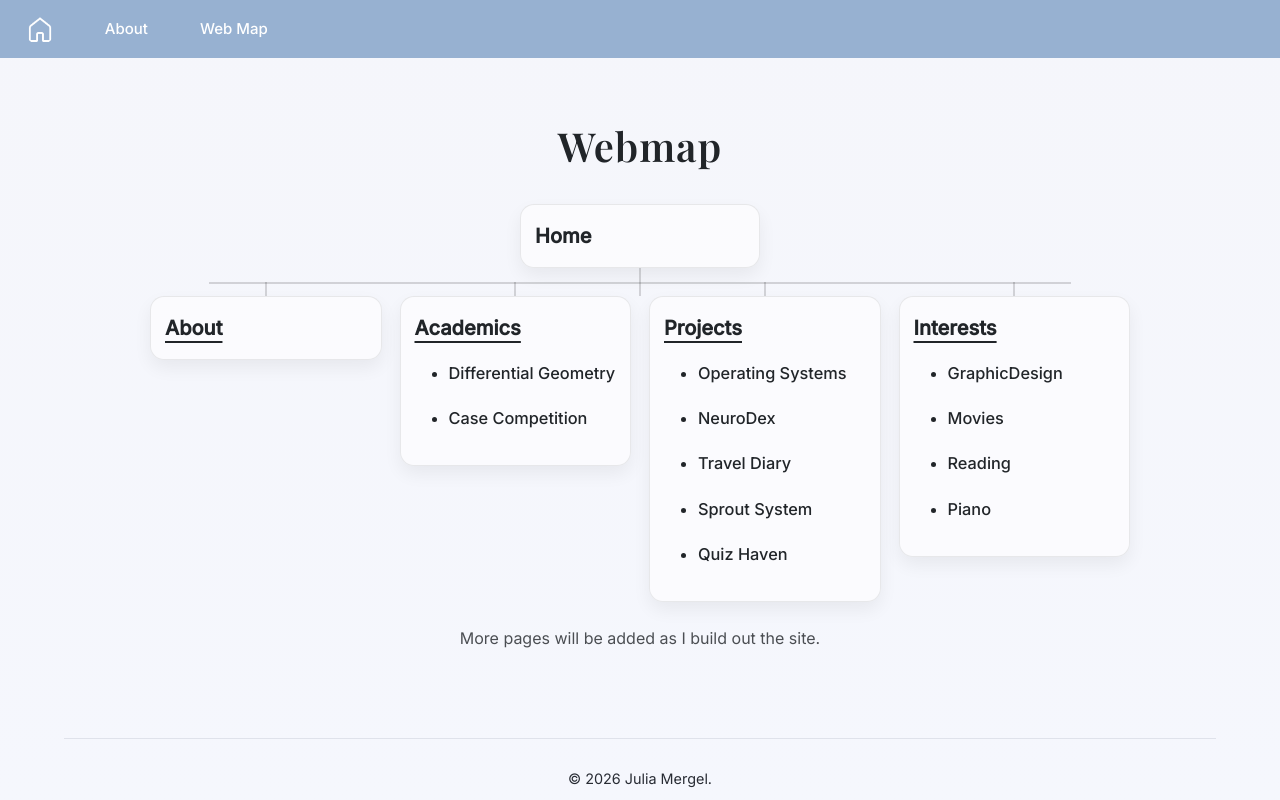
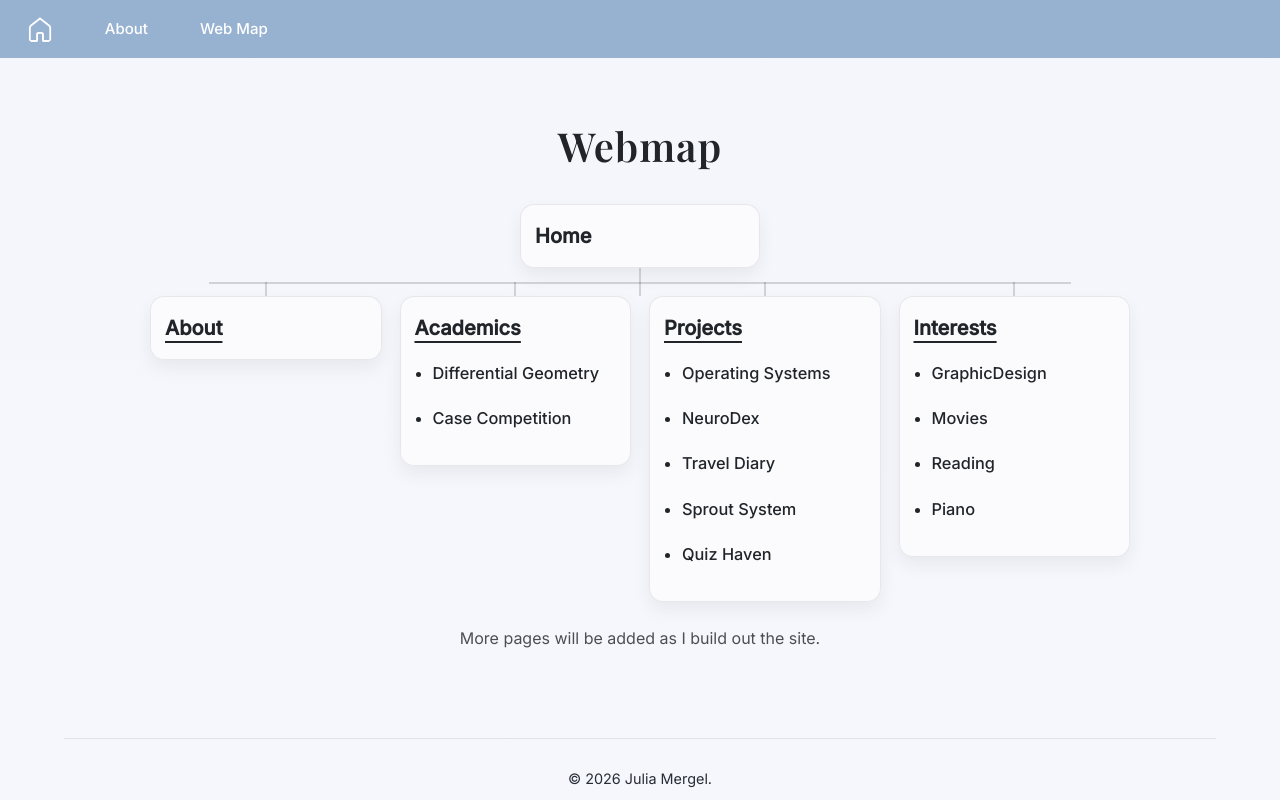
Before and after one commit to jumergel/jumergel.github.io, a React (Create React App) app: page /webmap in a window 1280 px wide. Built offline with nearby package versions, Linux system fonts and the light colour scheme; a web font is replaced by a local one.

Commit message:
adjusted indentation for list items

```diff
--- a/src/pages/Webmap.css
+++ b/src/pages/Webmap.css
@@ -105,6 +105,7 @@
     margin: 12px 0 0 0;
     padding-left: 18px;
     line-height: 1.8;
+    width: 100%;
   }
 
   .webmap-child {
--- a/src/pages/Webmap.js
+++ b/src/pages/Webmap.js
@@ -48,7 +48,6 @@ export default function Webmap() {
     <div className="page-styling">
       <Container className="py-5">
         <h1 className="mb-4 text-center smalltitle">Webmap</h1>
-
         <div className="webmap-tree">
           {/* ROOT */}
           <div className="webmap-root">
@@ -71,7 +70,7 @@ export default function Webmap() {
                   {section.children?.length > 0 && (
                     <ul className="webmap-list">
                       {section.children.map((child) => (
-                        <li key={child.label}>
+                        <li className="no-indent" key={child.label}>
                           <NodeLink to={child.to} className="webmap-child">
                             {child.label}
                           </NodeLink>
--- a/src/shared-styling.css
+++ b/src/shared-styling.css
@@ -62,7 +62,12 @@ li {
   margin-left: 15rem;
   margin-bottom: 1rem;
   margin-top: 1rem;
+}
 
+ul {
+  margin: 0 auto;
+  width: 70%;
+  padding-left: 1.5rem;  /* controls bullet indent */
 }
 
 
@@ -321,3 +326,10 @@ img {
 .reading-columns .accordion-entry {
   break-inside: avoid;
 }
+
+/* -------------------------------- */
+/*         WEBMAP STYLING           */
+/* -------------------------------- */
+.no-indent {
+  margin-left: 0 !important;
+}
```
